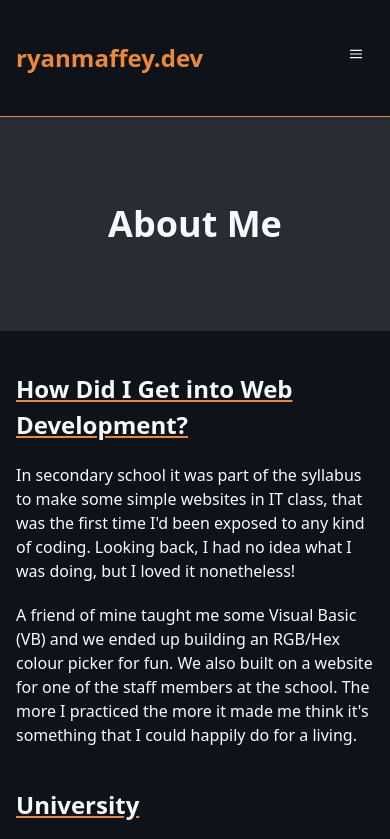
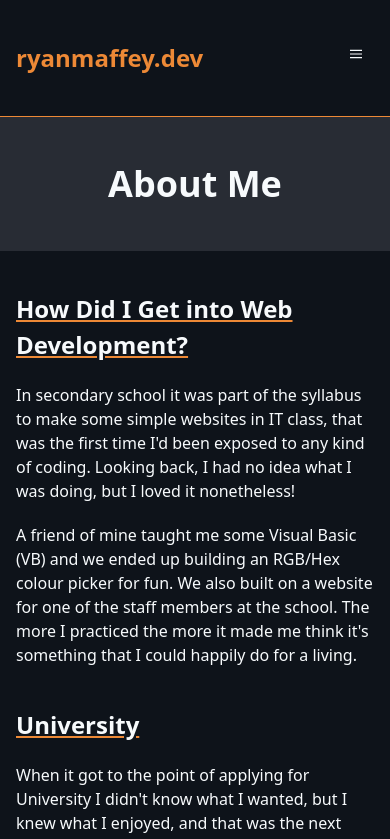
Before and after one commit to ryanmaffey/ryanmaffey.dev, a Next.js app: page /about in a window 390 px wide. Shown: the top 839 px of the page. Built offline with nearby package versions, Linux system fonts and the light colour scheme.

Commit message:
smaller heading padding on mobile

```diff
--- a/components/post.tsx
+++ b/components/post.tsx
@@ -23,7 +23,7 @@ export const Post: React.FunctionComponent<{ post: IPost }> = (props) => {
                 <title>{props.post.meta.title + " | " + siteTitle}</title>
             </Head>
             <article>
-                <header className="py-20 mb-10 bg-gray-800 text-center">
+                <header className="py-10 md:py-20 mb-10 bg-gray-800 text-center">
                     <div className="container">
                         <h1>{props.post.meta.title}</h1>
                         <p className="text-sm mb-0">
@@ -50,7 +50,7 @@ export const Post: React.FunctionComponent<{ post: IPost }> = (props) => {
                     >
                         <section className="col-span-3 md:col-span-1">
                             <div
-                                className="py-5 rounded"
+                                className="pb-5"
                                 style={{
                                     position: "sticky",
                                     top: "1.25rem",
--- a/pages/about/index.tsx
+++ b/pages/about/index.tsx
@@ -16,7 +16,7 @@ const AboutPage: React.StatelessComponent<IProps> = (props) => {
             <Head>
                 <title>About Me | {siteTitle}</title>
             </Head>
-            <div className="py-20 mb-10 bg-gray-800 text-center">
+            <div className="py-10 md:py-20 mb-10 bg-gray-800 text-center">
                 <h1 className="m-0">About Me</h1>
             </div>
             <div className="container page">
--- a/pages/posts/index.tsx
+++ b/pages/posts/index.tsx
@@ -16,7 +16,7 @@ const PostsPage: React.StatelessComponent<IProps> = (props) => {
             <Head>
                 <title>Posts | {siteTitle}</title>
             </Head>
-            <div className="py-20 text-center">
+            <div className="py-10 md:py-20 text-center">
                 <h1 className="m-0">All Posts</h1>
             </div>
             <div className="container">
```
